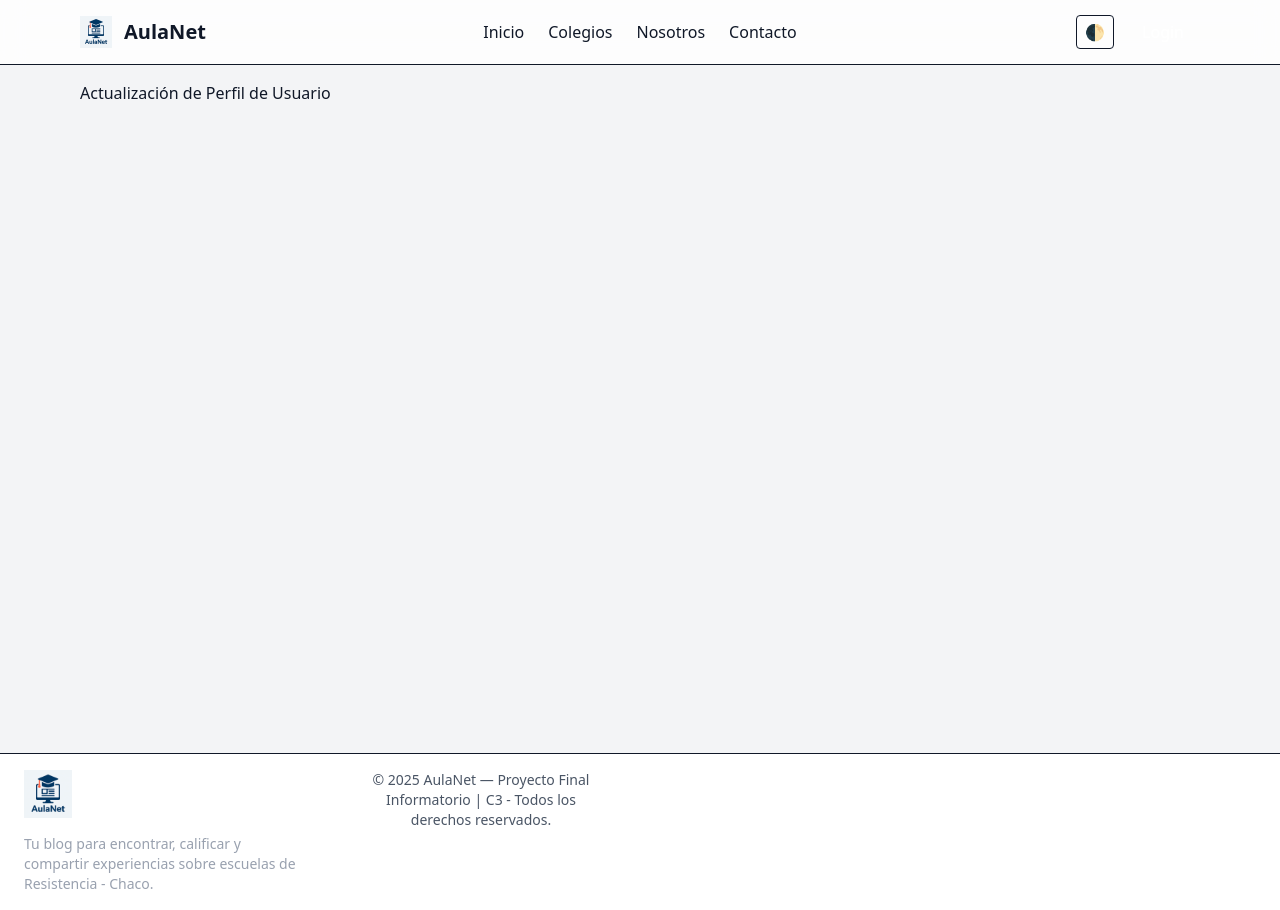
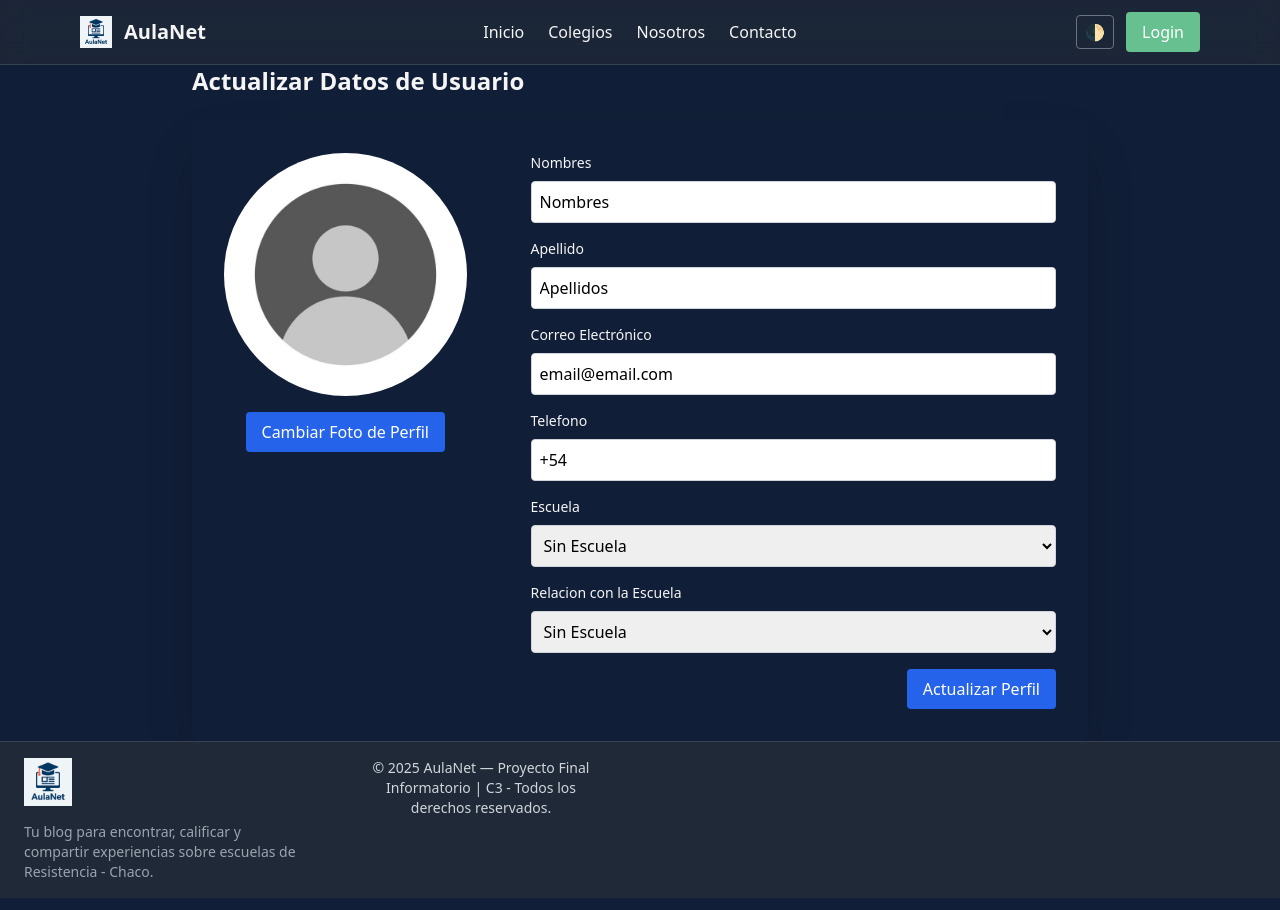
Before and after one commit to francoBa/AulaNet, a Django app: template aulanet/templates/user/user-update.html in a window 1280 px wide. Run offline with Django 3.2, Linux system fonts and the light colour scheme; the template is opened without the code that fills it, so the values that code supplies are empty; some libraries are stand-ins or nearby versions.

Commit message:
feat(user): update user profile template with form fields and default image

```diff
--- a/aulanet/templates/user/user-update.html
+++ b/aulanet/templates/user/user-update.html
@@ -1,11 +1,60 @@
-{% extends 'layouts/base-layout.html' %}
+{% extends 'layouts/general-layout.html' %}
 
-{% block title_layout %}
+{% block title %}
     Actualización de Perfil de Usuario
-{% endblock title_layout %}
+{% endblock %}
 
-{% block content_layout %}
-    <header>
-        <h1>Actualización de Perfil de Usuario</h1>
-    </header>
-{% endblock content_layout %}
+{% block page_content %}
+    {% load static %}
+    <h1 class="flex w-full max-w-4xl mx-auto text-2xl font-semibold mb-6">Actualizar Datos de Usuario</h1>
+    <div class="flex w-full max-w-4xl shadow-2xl rounded-lg p-8 mx-auto gap-8" style="background: var(--bg-main); color: var(--color-main);">
+        <div class="flex flex-col items-center mr-8 w-96">
+            <img src="{% static 'img/default-user.png' %}" alt="Actualizar Perfil" class="rounded-full object-cover ">
+            <button class="mt-4 mx-4 px-4 py-2 bg-blue-600 text-white rounded hover:bg-blue-700">Cambiar Foto de Perfil</button>
+
+        </div>
+
+        <form action="#" method="POST" class="w-full">
+            {% csrf_token %}
+            <div class="mb-4">
+                <label for="nombres" class="block text-sm font-medium mb-2">Nombres</label>
+                <input type="text" id="nombres" name="nombres" class="w-full p-2 text-black border border-gray-300 rounded" value="Nombres">
+            </div>
+            <div class="mb-4">
+                <label for="apellido" class="block text-sm font-medium mb-2">Apellido</label>
+                <input type="text" id="apellido" name="apellido" class="w-full p-2 text-black border border-gray-300 rounded" value="Apellidos">
+            </div>
+            <div class="mb-4">
+                <label for="email" class="block text-sm font-medium mb-2">Correo Electrónico</label>
+                <input type="email" id="email" name="email" class="w-full p-2 text-black border border-gray-300 rounded" value="email@email.com">
+            </div>
+            <div class="mb-4">
+                <label for="telefono" class="block text-sm font-medium mb-2">Telefono</label>
+                <input type="tel" id="telefono" name="telefono" class="w-full p-2 text-black border border-gray-300 rounded" value="+54">
+            </div>
+            <div class="mb-4">
+                <label for="escuela" class="block text-sm font-medium mb-2">Escuela</label>
+                <select id="escuela" name="escuela" class="w-full p-2 text-black border border-gray-300 rounded">
+                    <option value="escuela0">Sin Escuela</option>
+                    <option value="escuela1">Escuela 1</option>
+                    <option value="escuela2">Escuela 2</option>
+                    <option value="escuela3">Escuela 3</option>
+                </select>
+            </div>
+            <div class="mb-4">
+                <label for="relacion" class="block text-sm font-medium mb-2">Relacion con la Escuela</label>
+                <select id="relacion" name="relacion" class="w-full p-2 text-black border border-gray-300 rounded">
+                    <option value="default">Sin Escuela</option>
+                    <option value="padre">Padre de Alumno</option>
+                    <option value="docente">Docente 2</option>
+                    <option value="directivo">Directivo</option>
+                </select>
+            </div>
+
+            <div class="flex justify-end">
+                <button type="submit" class="px-4 py-2 bg-blue-600 text-white rounded hover:bg-blue-700">Actualizar Perfil</button>
+            </div>
+        </form>
+
+    </div>
+{% endblock %}
```
Also changed, not shown: aulanet/static/img/default-user.png (added).
